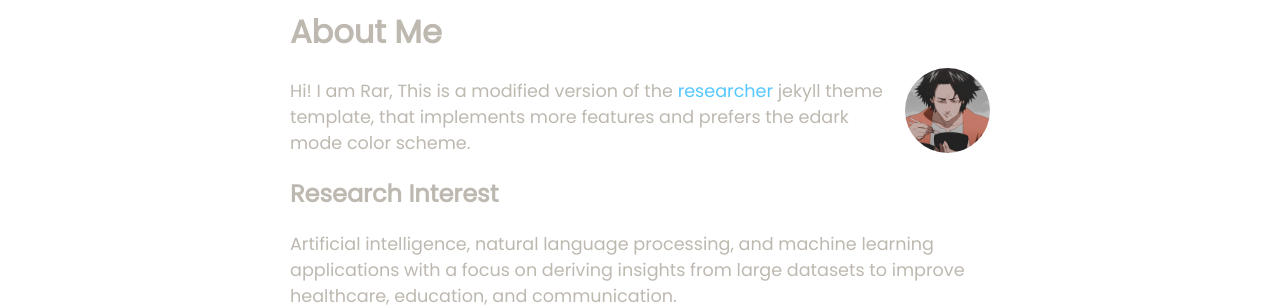
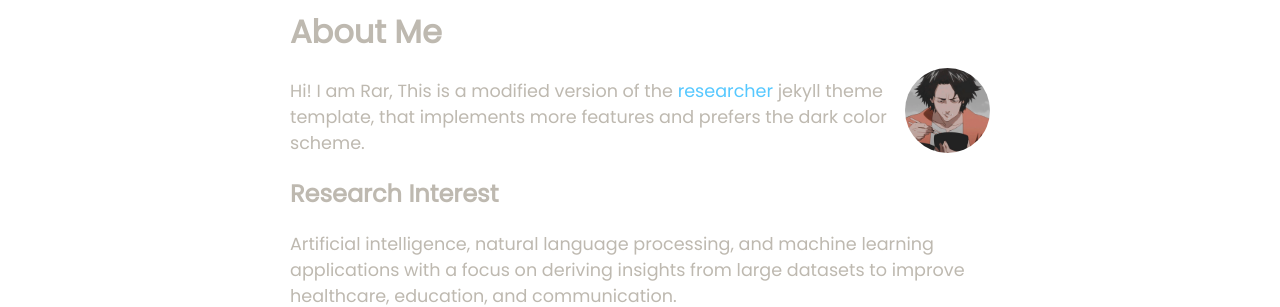
Before and after one commit to 0xRar/ghostlyrar, a Jekyll site: the page built from index.md, in a window 1280 px wide. Shown: the part 123-430 px from the top of the page. Built offline with Jekyll 4.4.1, drawn with Linux system fonts in a browser that asks for light colours; our own code applies the rules of GitHub Pages for plain Markdown files.

Commit message:
Fix Typo

```diff
--- a/index.md
+++ b/index.md
@@ -11,7 +11,7 @@ layout: default
 
 Hi! I am Rar,
 This is a modified version of the [researcher](https://github.com/bk2dcradle/researcher) jekyll theme template,
-that implements more features and prefers the edark mode color scheme.
+that implements more features and prefers the dark color scheme.
 
 ## Research Interest
 
```
